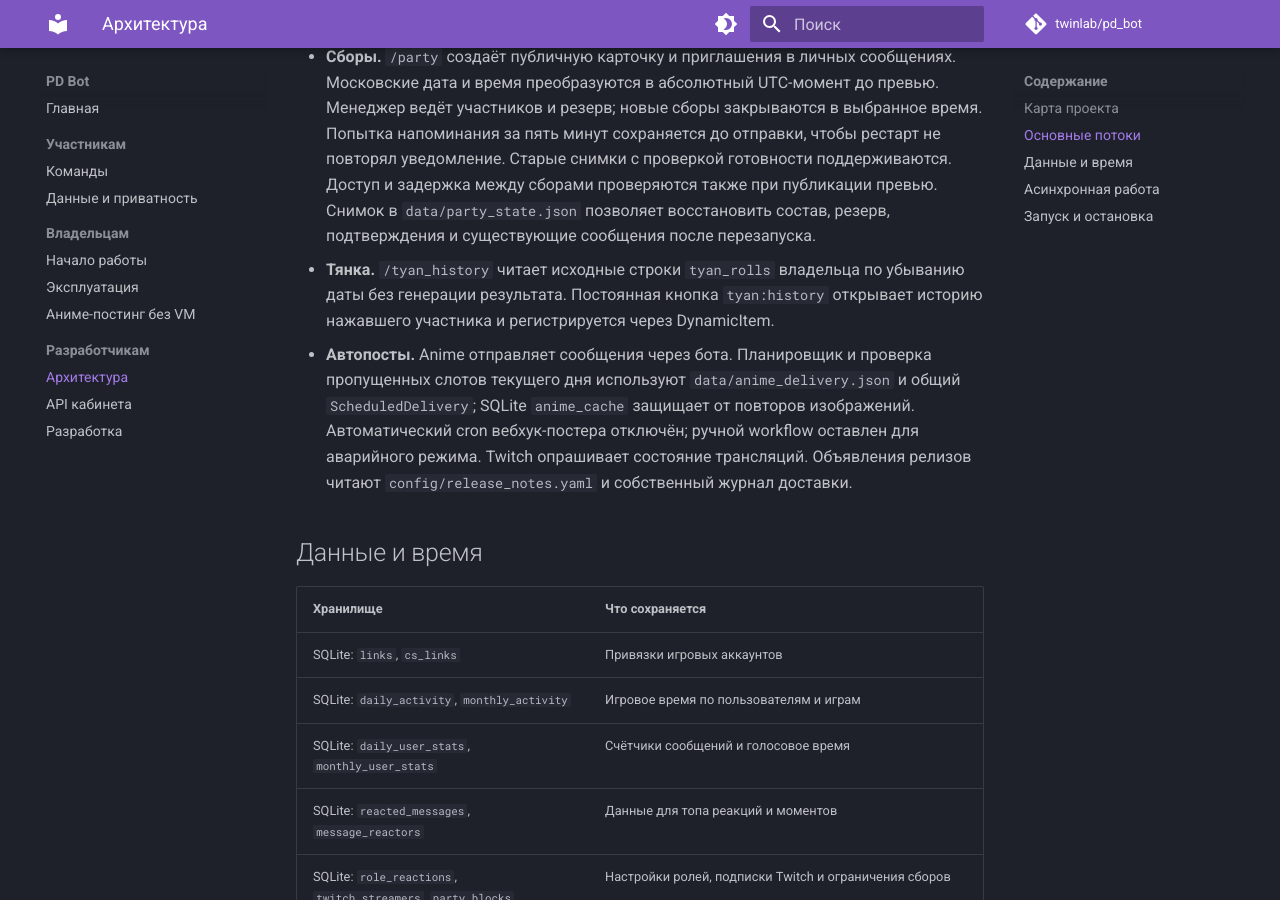
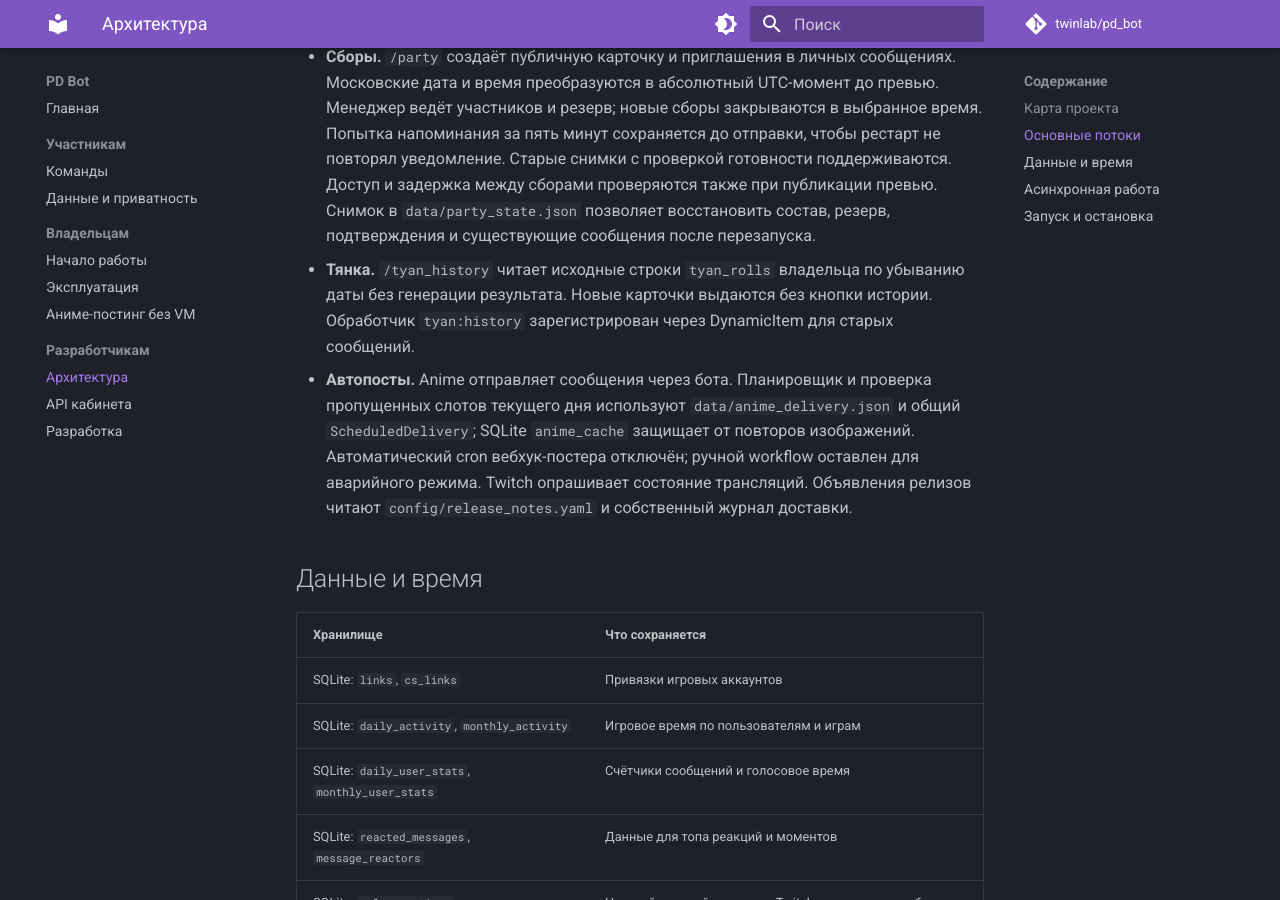
Before and after one commit to Twinlab/pd_bot, an MkDocs documentation site: the page built from docs/architecture.md, in a window 1280 px wide and 900 px high, scrolled down 2274 px. Built offline with MkDocs 1.6.1 and Material for MkDocs 9.7.7, drawn with Linux system fonts in a browser that asks for light colours; comment, search, counter and statistics services are not loaded.

Commit message:
Remove history button from tyan cards

```diff
--- a/docs/architecture.md
+++ b/docs/architecture.md
@@ -76,8 +76,8 @@ flowchart LR
   Снимок в `data/party_state.json` позволяет восстановить состав, резерв,
   подтверждения и существующие сообщения после перезапуска.
 - **Тянка.** `/tyan_history` читает исходные строки `tyan_rolls` владельца по
-  убыванию даты без генерации результата. Постоянная кнопка `tyan:history`
-  открывает историю нажавшего участника и регистрируется через DynamicItem.
+  убыванию даты без генерации результата. Новые карточки выдаются без кнопки истории.
+  Обработчик `tyan:history` зарегистрирован через DynamicItem для старых сообщений.
 - **Автопосты.** Anime отправляет сообщения через бота. Планировщик и проверка
   пропущенных слотов текущего дня используют `data/anime_delivery.json` и общий
   `ScheduledDelivery`; SQLite `anime_cache` защищает от повторов изображений.
```
Also changed, not shown: docs/commands.md (+1 -2 lines), docs/data-and-privacy.md (+1 -1 lines), 2 other files.
